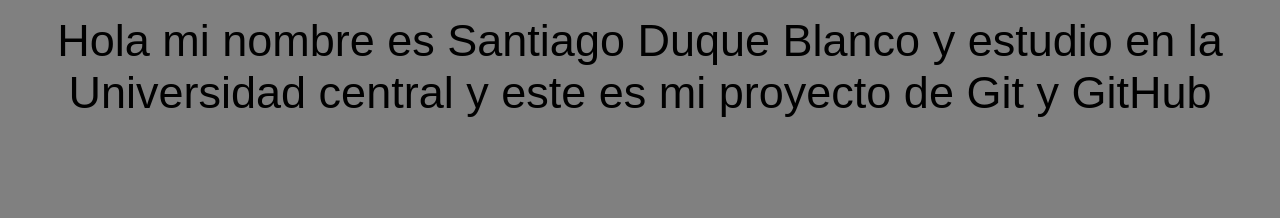
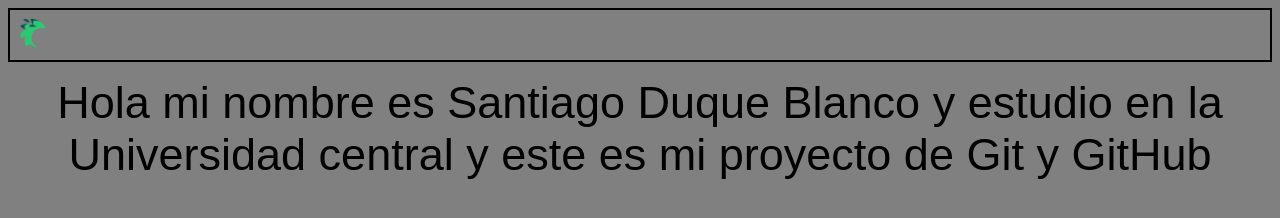
Before and after one commit to sansdb/Git_GitHub, a plain HTML site: page index.html in a window 1280 px wide. Drawn offline with Linux system fonts and the light colour scheme.

Commit message:
Agregando logo

```diff
--- a/css/estilos.css
+++ b/css/estilos.css
@@ -9,3 +9,9 @@
   font-size: 45px;
   font-family: Arial;
 }
+
+#cabecera {
+  border-style: solid;
+  border-width: 2px;
+  padding: 8px;
+}
--- a/index.html
+++ b/index.html
@@ -6,6 +6,7 @@
     <title> Bienvenido a Hyperblog 2.0 </title>
   </head>
   <body>
+    <section id="cabecera"><img width=30px src="imagenes/logo.png" alt=""></section>
     <p>Hola mi nombre es Santiago Duque Blanco y estudio en la Universidad central y este es mi proyecto de Git y GitHub</p>
   </body>
 </html>
```
Also changed, not shown: Imagenes/logo.png (added).
